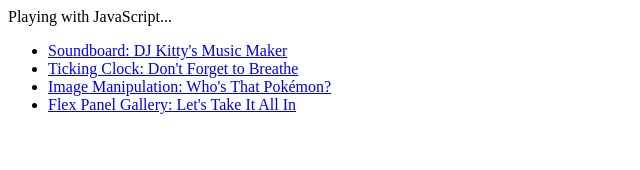
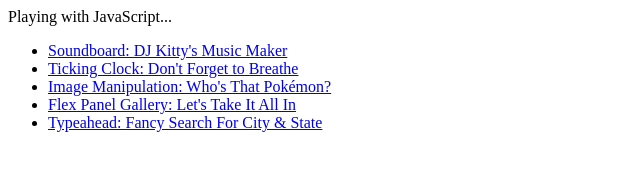
Before and after one commit to leohque/js30, a plain HTML site: page index.html in a window 1280 px wide. Shown: the whole page, without its empty margins (0-640 px from the left). Drawn offline with Linux system fonts and the light colour scheme.

Commit message:
updated index

```diff
--- a/index.html
+++ b/index.html
@@ -16,6 +16,7 @@
         <li><a href="02-jsclock">Ticking Clock: Don't Forget to Breathe</a></li>
         <li><a href="03-cssvariables">Image Manipulation: Who's That Pokémon?</a></li>
         <li><a href="05-flexpanelgallery">Flex Panel Gallery: Let's Take It All In</a></li>
+        <li><a href="06-typeahead">Typeahead: Fancy Search For City & State</a></li>
       </ul>
     </div>
 
```
